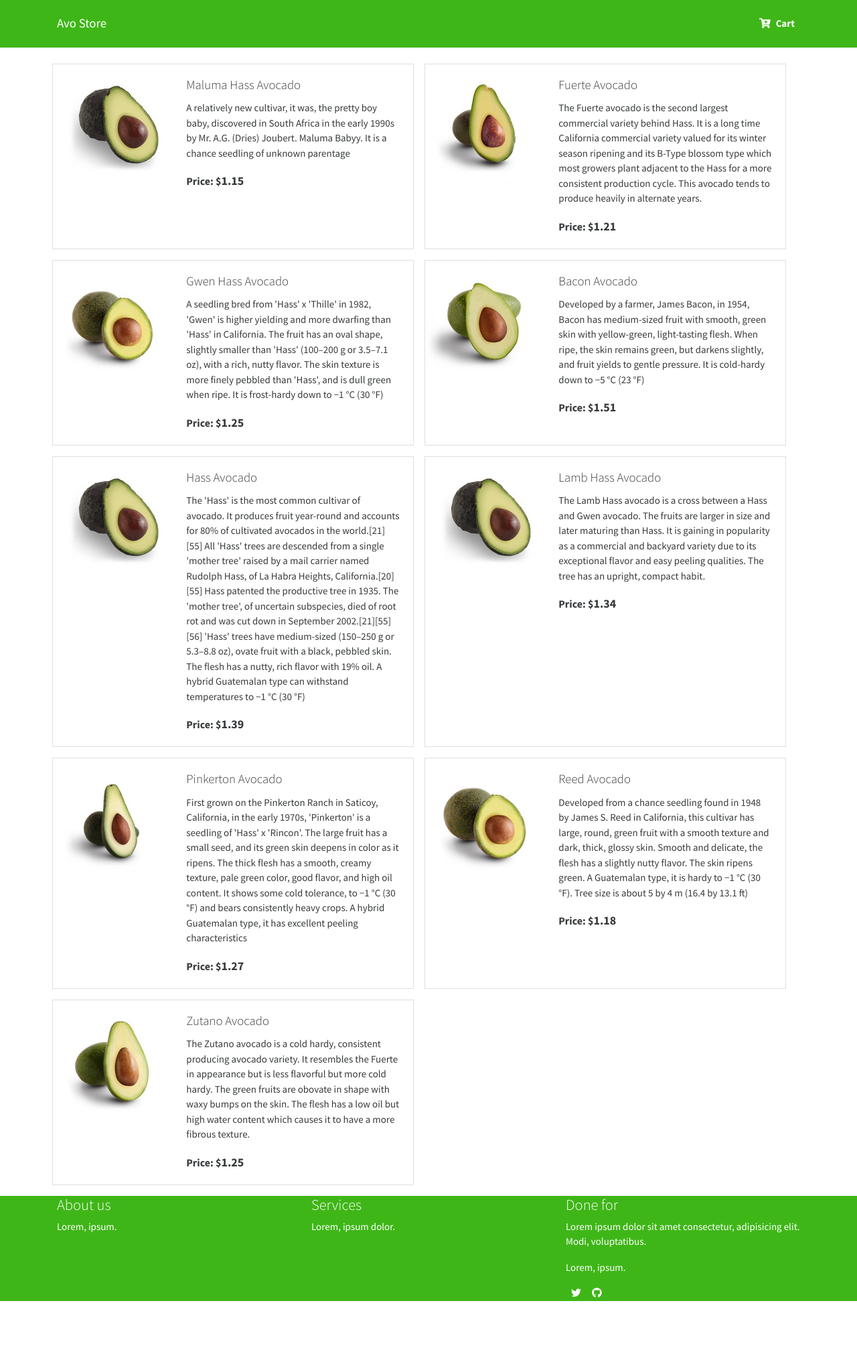
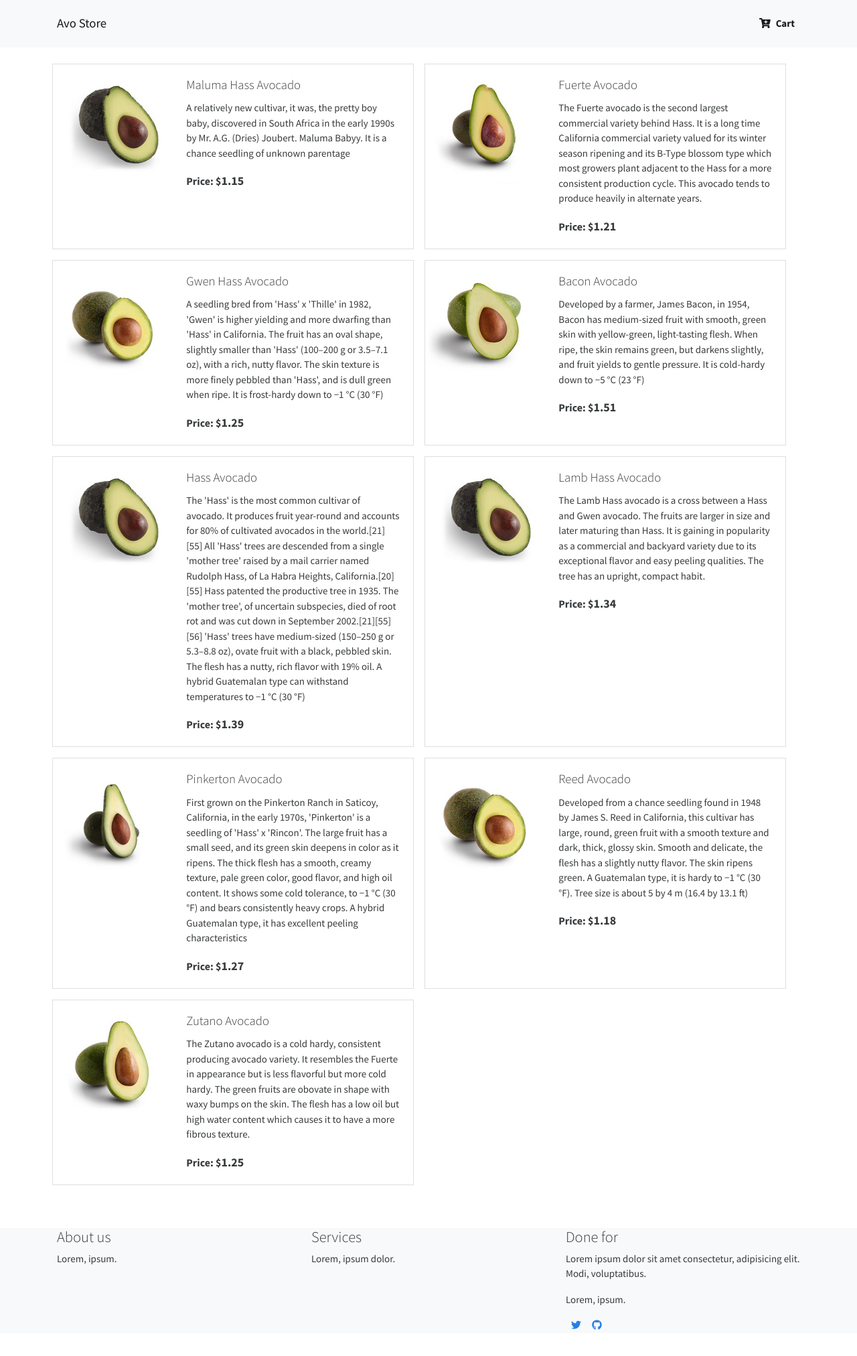
Before and after one commit to iamsgall/Nextjs-Platzi-Avocado, a Next.js app: page / in a window 1280 px wide. Shown: the top 2024 px of the page at 67% size. Before the commit the page ends 1942 px from the top, so only its background shows below. Built offline with nearby package versions, Linux system fonts and the light colour scheme.

Commit message:
nextjs-platzi-avocado lesson 21-25

```diff
--- a/components/Footer.tsx
+++ b/components/Footer.tsx
@@ -2,29 +2,29 @@ import { FontAwesomeIcon } from "@fortawesome/react-fontawesome";
 
 export default function Footer() {
     return (
-        <footer className="bg-success">
+        <footer className="bg-light my-5">
             <div className="container">
                 <div className="row">
-                    <div className="col-md-4 text-white">
+                    <div className="col-md-4 ">
                         <h4>About us</h4>
                         <p>Lorem, ipsum.</p>
                     </div>
-                    <div className="col-md-4 text-white">
+                    <div className="col-md-4 ">
                         <h4>Services</h4>
                         <p>Lorem, ipsum dolor.</p>
                     </div>
-                    <div className="col-md-4 text-white">
+                    <div className="col-md-4 ">
                         <h4>Done for</h4>
                         <p>Lorem ipsum dolor sit amet consectetur, adipisicing elit. Modi, voluptatibus.</p>
                         <p>Lorem, ipsum.</p>
                         <div>
                             <a href="#">
-                                <span className="mx-2 text-white">
+                                <span className="mx-2 ">
                                     <FontAwesomeIcon icon={['fab', 'twitter']} />
                                 </span>
                             </a>
                             <a href="#">
-                                <span className="mx-2 text-white">
+                                <span className="mx-2 ">
                                     <FontAwesomeIcon icon={['fab', 'github']} />
                                 </span>
                             </a>
--- a/components/Navbar.tsx
+++ b/components/Navbar.tsx
@@ -4,10 +4,10 @@ import Link from 'next/link';
 
 export default function Navbar() {
     return (
-        <nav className="navbar navbar-expand-lg navbar-light bg-success mb-4 py-3">
+        <nav className="navbar navbar-expand-lg navbar-light bg-light mb-4 py-3">
             <div className="container">
                 <Link href="/">
-                    <a className="navbar-brand text-white">Avo Store</a>
+                    <a className="navbar-brand ">Avo Store</a>
                 </Link>
                 <button className="navbar-toggler" type="button" data-toggle="collapse" data-target="#navbarNavAltMarkup" aria-controls="navbarNavAltMarkup" aria-expanded="false" aria-label="Toggle navigation">
                     <span className="navbar-toggler-icon"></span>
@@ -15,8 +15,8 @@ export default function Navbar() {
                 <div className="collapse navbar-collapse" id="navbarNavAltMarkup">
                     <div className="navbar-nav ml-auto">
                         <Link href="/product/">
-                            <a className="nav-link active text-white font-weight-bold">
-                                <FontAwesomeIcon className="mx-2 text-white" icon="cart-plus" />
+                            <a className="nav-link active font-weight-bold">
+                                <FontAwesomeIcon className="mx-2 " icon="cart-plus" />
                             Cart <span className="sr-only">(current)</span></a>
                         </Link>
                     </div>
--- a/components/ProductDetails.tsx
+++ b/components/ProductDetails.tsx
@@ -1,6 +1,6 @@
 import { FontAwesomeIcon } from "@fortawesome/react-fontawesome";
 
-export default function ProductDetails({ productDetail = {} }) {
+export default function ProductDetails({ productDetail }: any) {
     return (
         <div>
             <div className="d-flex justify-content-center">
@@ -33,7 +33,7 @@ export default function ProductDetails({ productDetail = {} }) {
             <div className="container">
                 <table className="table table-bordered">
                     <thead className="table-success font-weight-bold">
-                        <td colSpan="2">Attributes</td>
+                        <td >Attributes</td>
                     </thead>
                     <tbody>
                         <tr>
--- a/components/ProductList.tsx
+++ b/components/ProductList.tsx
@@ -1,10 +1,10 @@
 import Link from 'next/link';
 
-export default function ProductList({ productList }) {
+export default function ProductList({ productList }: any) {
     return (
         <div className="container">
             <div className="row">
-                {productList.map(product => (
+                {productList.map((product: any) => (
                     <Link key={product.id} href={`/product/${product.id}`}>
                         <div className="card mb-3 mx-2" style={{ maxWidth: 540, cursor: 'pointer' }}>
                             <div className="row no-gutters">
--- a/package.json
+++ b/package.json
@@ -5,7 +5,8 @@
   "scripts": {
     "dev": "next dev",
     "build": "next build",
-    "start": "next start"
+    "start": "next start",
+    "export": "next export"
   },
   "dependencies": {
     "@fortawesome/fontawesome-svg-core": "^1.2.32",
--- a/pages/index.tsx
+++ b/pages/index.tsx
@@ -2,19 +2,20 @@ import ProductList from '@components/ProductList';
 import { GetServerSideProps, GetStaticProps } from 'next';
 import { useEffect, useState } from 'react';
 import styles from '../styles/Home.module.css';
+// @ts-ignore
 import API from '../utils/API';
-
+// @ts-ignore
 export default function Home({ productList }) {
 
   return (
     <ProductList productList={productList} />
   );
 }
-
+// @ts-ignore
 export const getStaticProps: GetStaticProps = async (ctx) => {
   try {
     const res = await API.get('avo');
-    const productList = await res.data
+    const productList: TProduct[] = await res.data
     return {
       props: {
         productList
```
Also changed, not shown: pages/product/[productId].tsx (+37 -20 lines).
